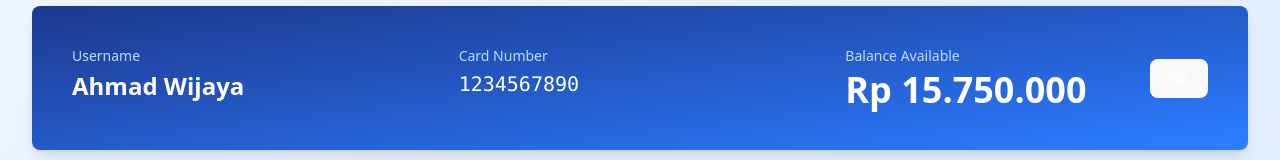
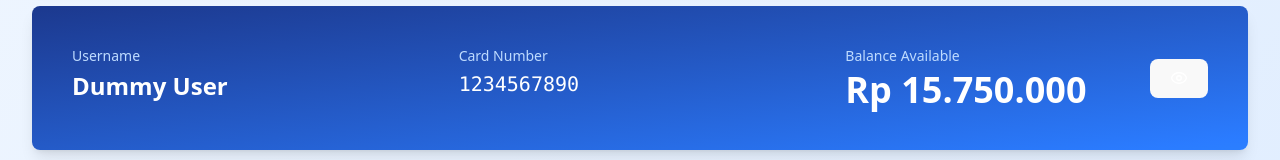
Before and after one commit to radit-dit/Nasabah-Bank, a React (Vite) app in the folder frontend/: page /dashboard in a window 1280 px wide. Shown: the part 210-370 px from the top of the page. Built offline with nearby package versions, Linux system fonts and the light colour scheme.

Commit message:
ngubah user

```diff
--- a/frontend/src/components/BankAccountDashboard.jsx
+++ b/frontend/src/components/BankAccountDashboard.jsx
@@ -3,7 +3,7 @@ import { Eye, EyeOff } from "lucide-react";
 
 export default function BankAccountDashboard() {
   const [accountData] = useState({
-    name: "Ahmad Wijaya",
+    name: "Dummy User",
     accountNumber: "1234567890",
     balance: 15750000,
     transactions: [
--- a/frontend/src/components/cardPanel.jsx
+++ b/frontend/src/components/cardPanel.jsx
@@ -459,7 +459,7 @@ export default function RfidKiosk() {
                         onClick={() => {
                             // Data dummy untuk demo
                             setDisplayData({
-                                name: "Ahmad Wijaya",
+                                name: "Dummy User",
                                 accountNumber: "MSB-2024-001",
                                 balance: 15750000,
                                 transactions: [
```
